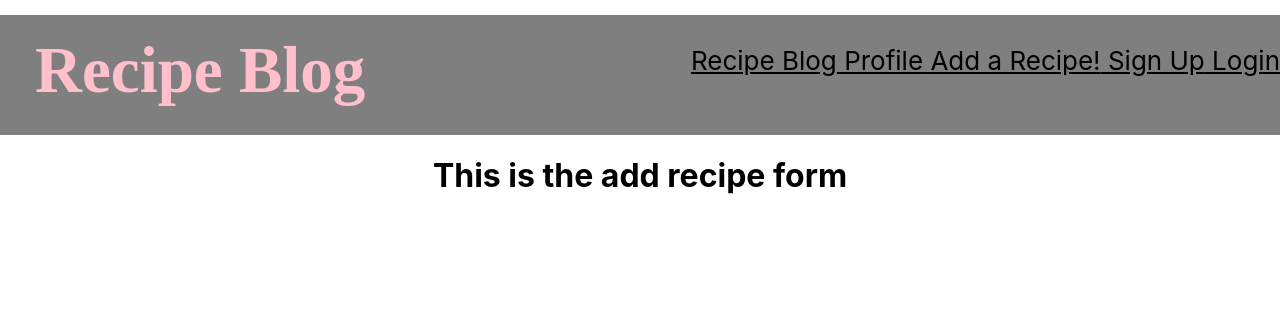
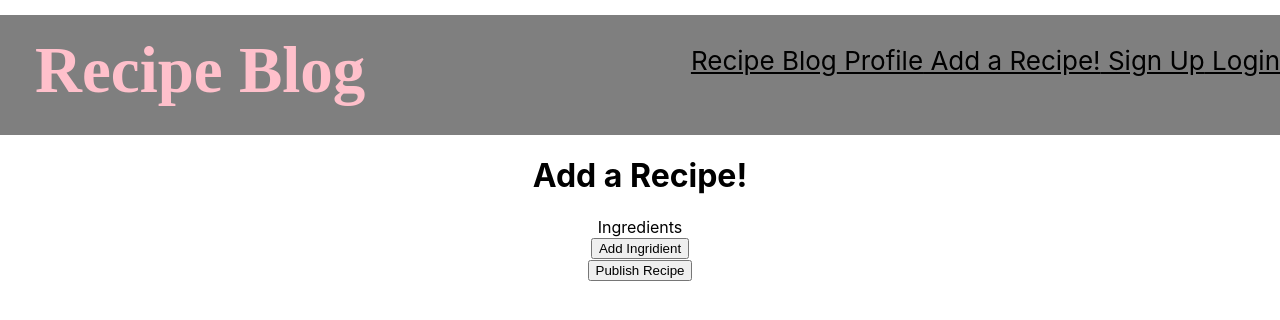
Before and after one commit to kailanak1/recipe-blog-frontend, a React (Create React App) app: page /add-recipe in a window 1280 px wide. Shown: the top 320 px of the page. Built offline with nearby package versions, Linux system fonts and the light colour scheme.

Commit message:
started add recipe form

```diff
--- a/src/App.js
+++ b/src/App.js
@@ -23,7 +23,9 @@ export default class App extends React.Component {
     super();
     this.state = {
       auth: {
-        user: {}
+        user: {},
+        errors: false
+
       }
     };
   }
@@ -31,7 +33,8 @@ export default class App extends React.Component {
     let token = localStorage.getItem("token");
     if (token) {
       api.auth.getCurrentUser().then(user => {
-        this.setState({ auth: user });
+        const updatedState = { user };
+        this.setState({ auth: updatedState });
       });
     }
   }
@@ -42,14 +45,13 @@ export default class App extends React.Component {
       password: event.target.password.value,
     }
     api.auth.createUser(newUser).then(res => {
-      console.log(res)
-       if (!!res.user.id){
-          this.login(res);
-          this.setState({errors: false})
-      } else {
-          this.setState({errors: true})
-      }
-  })
+      if (res.error){
+       this.setState({errors: true})
+     } else {
+       this.login(res);
+       this.setState({errors: false})
+     }
+   })
   }
 
 
--- a/src/components/AddRecipeForm.js
+++ b/src/components/AddRecipeForm.js
@@ -2,12 +2,53 @@ import React from 'react'
 
 
 class AddRecipeForm extends React.Component{
+    state = {
+        ingredients: [],
+        steps: []
+    }
+
+    addIngredient(e){
+        e.preventDefault()
+        this.setState({ingredients: [...this.state.ingredients, ""]
+        })
+    }
+
+    handleChange = (e, index) => {
+        this.setState({
+            [e.target.name]: e.target.value
+        })
+    }
+
 
 
 
     render(){
+        console.log(this.state)
         return (
-            <h1>This is the add recipe form</h1>
+            <div>
+            <h1>Add a Recipe!</h1>
+            <form id="recipe-form">
+                <label>Ingredients</label>
+                {
+                    this.state.ingredients.map((ingredient, index) => {
+                        return(
+                            <div key={index}>
+                                <input onChange={(e, index) => this.handleChange(e)} value={this.state.ingredient}/>
+
+
+                            </div>
+                        )
+                    })
+                }
+                <br></br>
+                <button onClick={(e)=> this.addIngredient(e)}>Add Ingridient</button>
+                <br></br>
+
+
+
+                <button>Publish Recipe</button>
+            </form>
+            </div>
         )
     }
 
--- a/src/components/Login.js
+++ b/src/components/Login.js
@@ -18,17 +18,22 @@ class Login extends React.Component{
 
     handleSubmit = event => {
         event.preventDefault()
-        console.log("loggin in")
+        console.log("logging in")
         api.auth.login(this.state.fields).then(res => {
             if (!res.errors){
                 this.props.onLogin(res);
-                this.props.history.push('/calendar')
+                this.props.history.push('/landing')
             } else {
                 this.setState({errors: true})
             }
         })
+    }
 
-
+    handleChange = (event) => {
+        const newState = {...this.state.fields, [event.target.name]: event.target.value}
+        this.setState({
+                fields: newState
+        })
     }
 
 
@@ -36,7 +41,7 @@ class Login extends React.Component{
     render(){
         return (
             <div id="signup">
-            {/* {this.props.appState.errors ? <h3 style={{color: 'white'}}>Error! This username has already been taken. Please try again.</h3> : <h3>Enter the information below to create an account.</h3>} */}
+
             <form id="event-form" onSubmit={this.handleSubmit}>
             <h1>Login to your account</h1>
                 <label>Username</label>
--- a/src/components/Signup.js
+++ b/src/components/Signup.js
@@ -46,6 +46,7 @@ class Signup extends React.Component{
         return (
             <div id="signup">
                 <h1>Sign up for an account</h1>
+                {this.props.appState.errors ? <h3 style={{color: 'white'}}>Someone took this username already. Please come up with a different one.</h3> : <h3>Enter the information below to create an account.</h3>}
                 <form id="signup-form" onSubmit={this.handleSubmit}>
                     <label>Username</label>
                     <br></br>
--- a/src/services/api.js
+++ b/src/services/api.js
@@ -15,7 +15,7 @@ const login = data => {
       method: "POST",
       headers: headers(),
       body: JSON.stringify( {auth: data})
-    }).then(res => res.json());
+    }).then(res => {return res.json()});
   };
 
   const getCurrentUser = () => {
```
